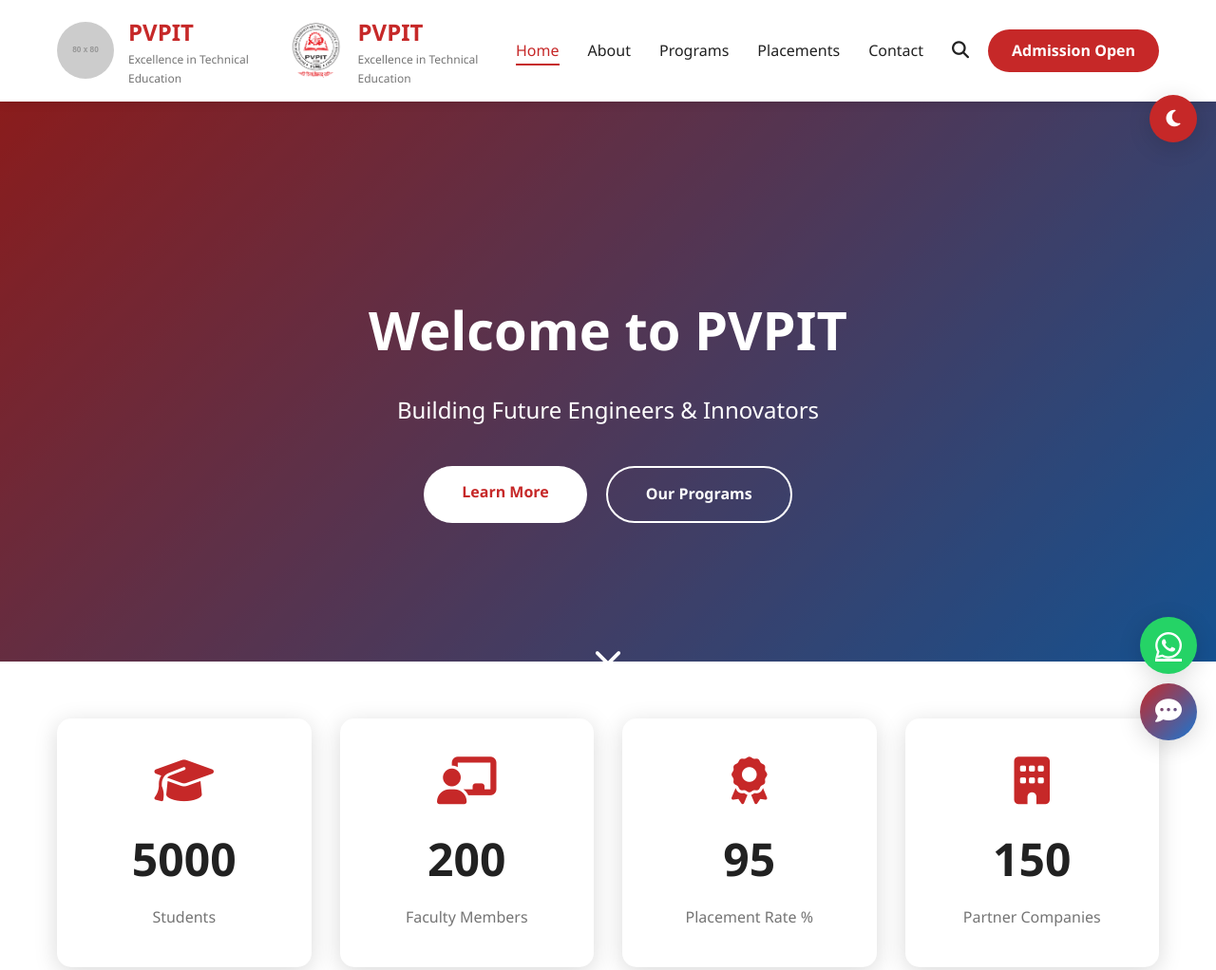
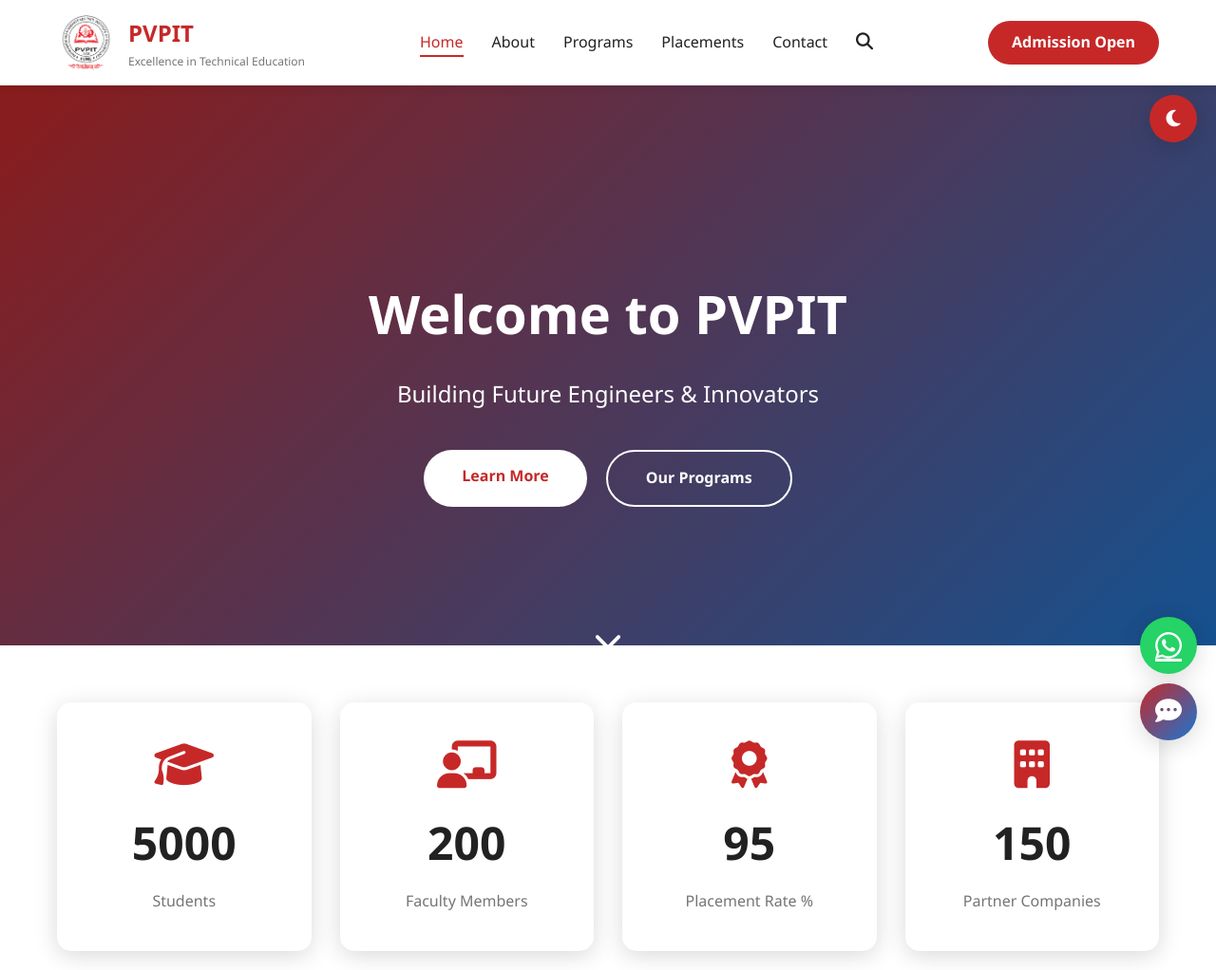
Before and after one commit to Pallavigodambe25/College-website, a plain HTML site: page index.html in a window 1280 px wide. Shown: the top 1022 px of the page at 95% size. Drawn offline with Linux system fonts and the light colour scheme; placeholder pictures from the web are drawn by us.

Commit message:
Update index.html

```diff
--- a/index.html
+++ b/index.html
@@ -26,13 +26,6 @@
     <header class="header">
         <div class="container">
             <div class="header-content">
-                <div class="logo-section">
-                    <img src="https://via.placeholder.com/80x80?text=PVPIT" alt="PVPIT Logo" class="logo">
-                    <div class="logo-text">
-                        <h1>PVPIT</h1>
-                        <p>Excellence in Technical Education</p>
-                    </div>
-                </div>
                 <div class="logo-section">
                     <img src="images/institute_logo.png" alt="PVPIT Logo" class="logo">
                     <div class="logo-text">
```
